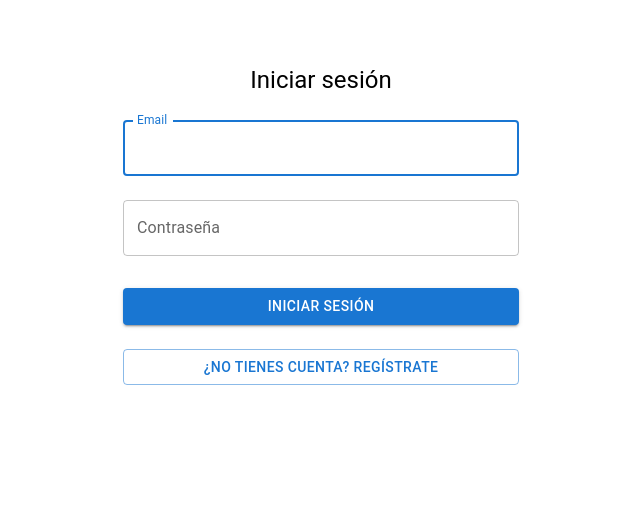
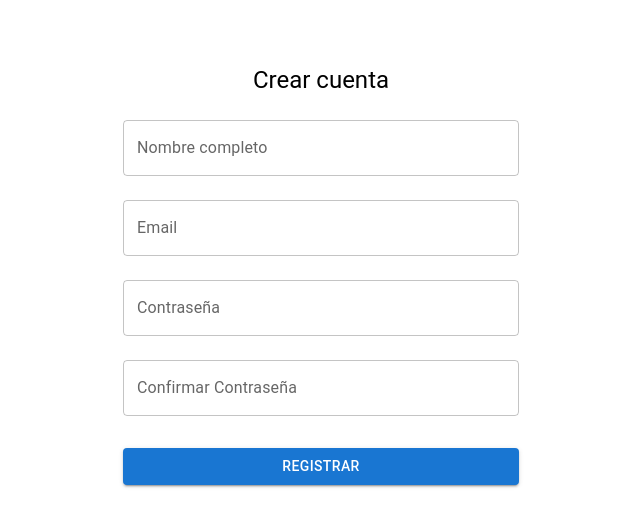
Before and after one commit to CloudyCldy/FEFE, a React (Create React App) app: page /register in a window 1280 px wide. Shown: the top 526 px of the page, without its empty margins (319-959 px from the left). Built offline with nearby package versions, Linux system fonts and the light colour scheme.

Commit message:
Update Register.jsx

```diff
--- a/src/pages/Register.jsx
+++ b/src/pages/Register.jsx
@@ -1,31 +1,35 @@
 import React, { useState } from 'react';
 import { useNavigate } from 'react-router-dom';
 import { TextField, Button, Container, Box, Typography } from '@mui/material';
-import { login } from '../services/auth';
+import { register } from '../services/auth'; // Importamos la función de registro
 import { useFormik } from 'formik';
 import * as Yup from 'yup';
 
-const Login = () => {
-    const navigate = useNavigate(); // Para redirigir al usuario después de iniciar sesión
-    const [error, setError] = useState(''); // Estado para almacenar los errores
+const Register = () => {
+    const navigate = useNavigate();
+    const [error, setError] = useState('');
 
-    // Configuración del formulario usando Formik y Yup para validaciones
     const formik = useFormik({
         initialValues: {
             email: '',
             password: '',
+            confirmPassword: '',
+            fullName: '', // Nuevo campo
         },
         validationSchema: Yup.object({
             email: Yup.string().email('Email inválido').required('Requerido'),
-            password: Yup.string().required('Requerido'),
+            password: Yup.string().min(6, 'La contraseña debe tener al menos 6 caracteres').required('Requerido'),
+            confirmPassword: Yup.string()
+                .oneOf([Yup.ref('password'), null], 'Las contraseñas no coinciden')
+                .required('Requerido'),
+            fullName: Yup.string().required('Requerido'), // Validación para nombre completo
         }),
         onSubmit: async (values) => {
             try {
-                // Intentamos iniciar sesión con los valores del formulario
-                await login(values.email, values.password);
-                navigate('/users'); // Redirigimos a /users después de iniciar sesión
+                await register(values.email, values.password, values.fullName); // Enviamos fullName
+                navigate('/login');
             } catch (err) {
-                setError('Credenciales inválidas'); // Si ocurre un error, mostramos un mensaje
+                setError('Error al registrar el usuario');
             }
         },
     });
@@ -34,10 +38,21 @@ const Login = () => {
         <Container maxWidth="xs">
             <Box sx={{ mt: 8, display: 'flex', flexDirection: 'column', alignItems: 'center' }}>
                 <Typography component="h1" variant="h5">
-                    Iniciar sesión
+                    Crear cuenta
                 </Typography>
-                {error && <Typography color="error">{error}</Typography>} {/* Mostrar error */}
+                {error && <Typography color="error">{error}</Typography>}
                 <Box component="form" onSubmit={formik.handleSubmit} sx={{ mt: 1 }}>
+                    <TextField
+                        margin="normal"
+                        fullWidth
+                        id="fullName"
+                        label="Nombre completo"
+                        name="fullName"
+                        value={formik.values.fullName}
+                        onChange={formik.handleChange}
+                        error={formik.touched.fullName && Boolean(formik.errors.fullName)}
+                        helperText={formik.touched.fullName && formik.errors.fullName}
+                    />
                     <TextField
                         margin="normal"
                         fullWidth
@@ -45,7 +60,6 @@ const Login = () => {
                         label="Email"
                         name="email"
                         autoComplete="email"
-                        autoFocus
                         value={formik.values.email}
                         onChange={formik.handleChange}
                         error={formik.touched.email && Boolean(formik.errors.email)}
@@ -58,22 +72,26 @@ const Login = () => {
                         label="Contraseña"
                         type="password"
                         id="password"
-                        autoComplete="current-password"
+                        autoComplete="new-password"
                         value={formik.values.password}
                         onChange={formik.handleChange}
                         error={formik.touched.password && Boolean(formik.errors.password)}
                         helperText={formik.touched.password && formik.errors.password}
                     />
+                    <TextField
+                        margin="normal"
+                        fullWidth
+                        name="confirmPassword"
+                        label="Confirmar Contraseña"
+                        type="password"
+                        id="confirmPassword"
+                        value={formik.values.confirmPassword}
+                        onChange={formik.handleChange}
+                        error={formik.touched.confirmPassword && Boolean(formik.errors.confirmPassword)}
+                        helperText={formik.touched.confirmPassword && formik.errors.confirmPassword}
+                    />
                     <Button type="submit" fullWidth variant="contained" sx={{ mt: 3, mb: 2 }}>
-                        Iniciar sesión
-                    </Button>
-                    <Button
-                        fullWidth
-                        variant="outlined"
-                        sx={{ mt: 1 }}
-                        onClick={() => navigate('/register')} // Redirige a la página de registro
-                    >
-                        ¿No tienes cuenta? Regístrate
+                        Registrar
                     </Button>
                 </Box>
             </Box>
@@ -81,4 +99,4 @@ const Login = () => {
     );
 };
 
-export default Login;
+export default Register;
```
